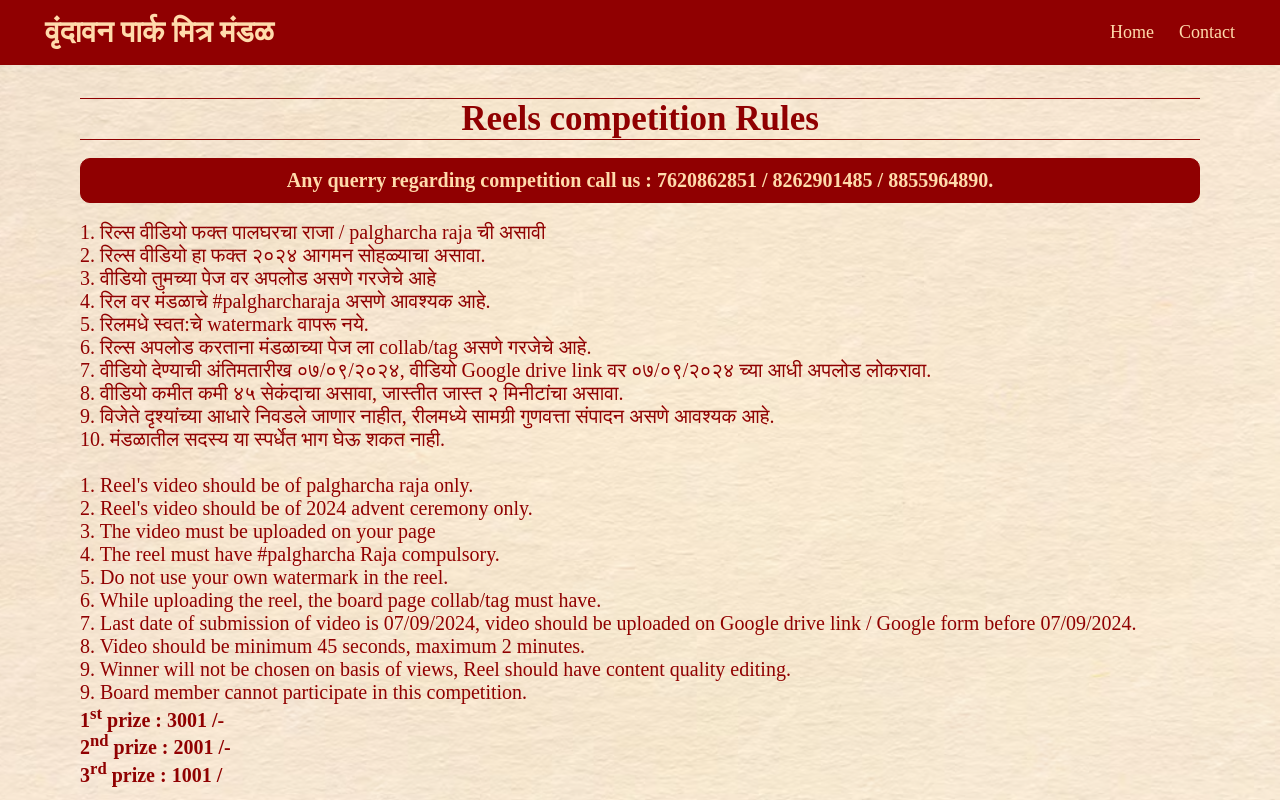
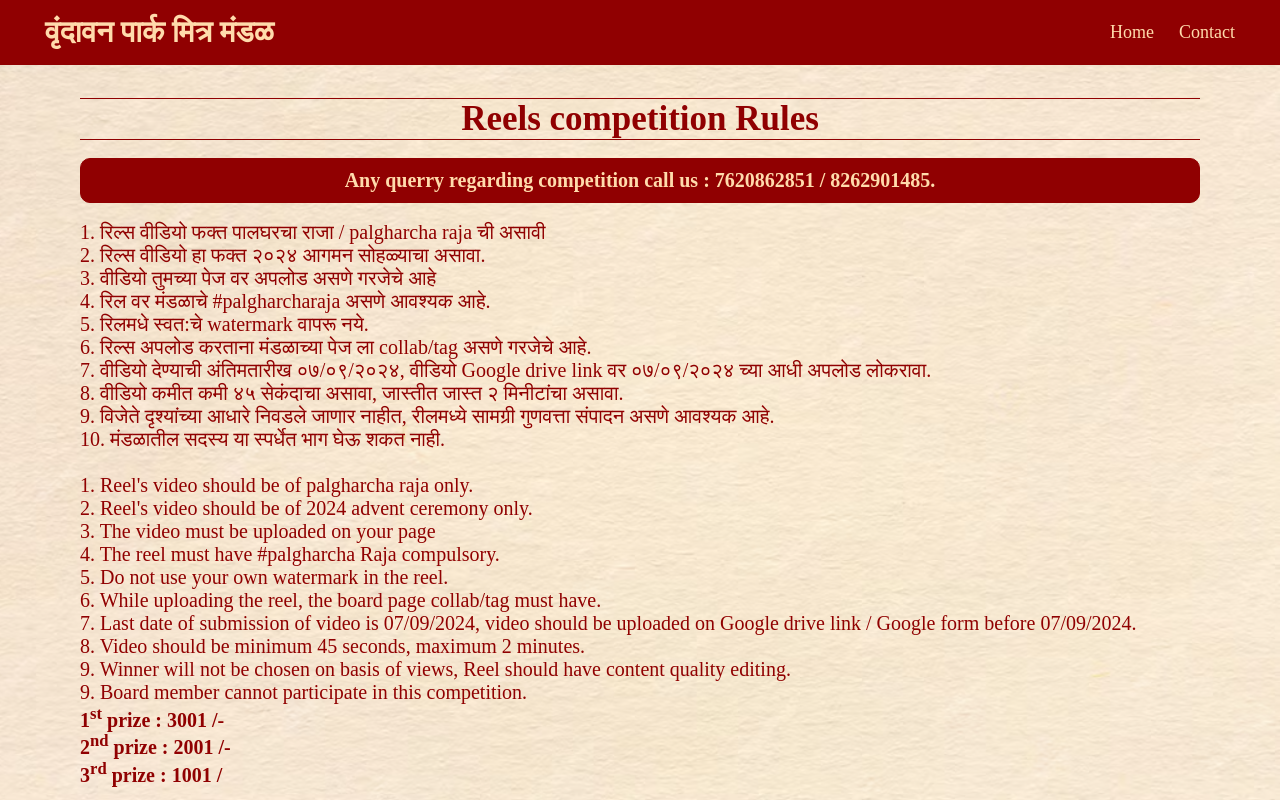
Before and after one commit to kamalmistry6/vpmm, a plain HTML site: page Reels&PhotoRule.html in a window 1280 px wide. Shown: the top 800 px of the page. Drawn offline with nearby package versions, Linux system fonts and the light colour scheme; a web font is replaced by a local one.

Commit message:
Update Reels&PhotoRule.html

```diff
--- a/Reels&PhotoRule.html
+++ b/Reels&PhotoRule.html
@@ -123,7 +123,7 @@
                 <div class="rule-info">
                     <p class="cont" style="text-align: center;">
                         <strong>Any querry regarding competition call us</strong> :
-                        7620862851 / 8262901485 / 8855964890.
+                        7620862851 / 8262901485.
                     </p>
                     <br>
                     <p>
```
